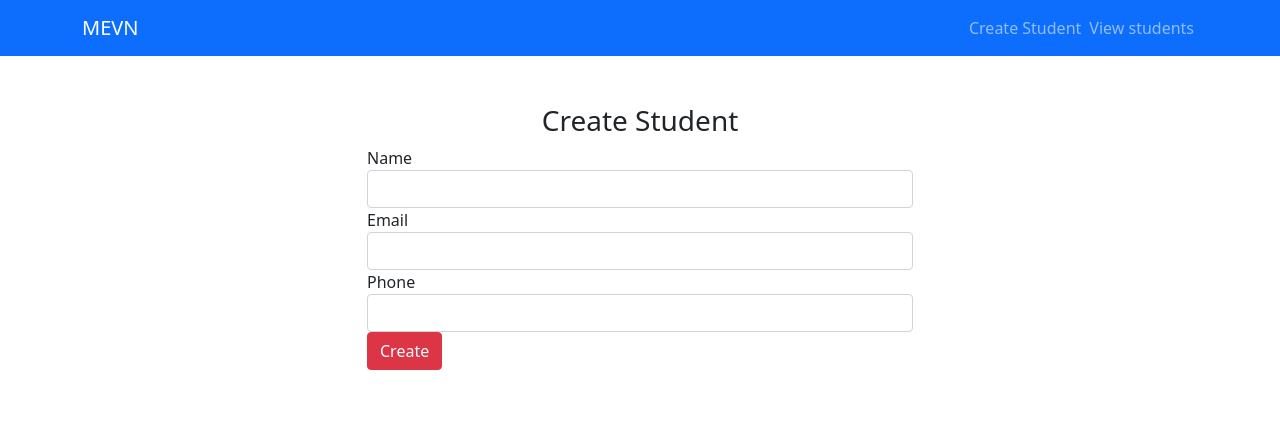
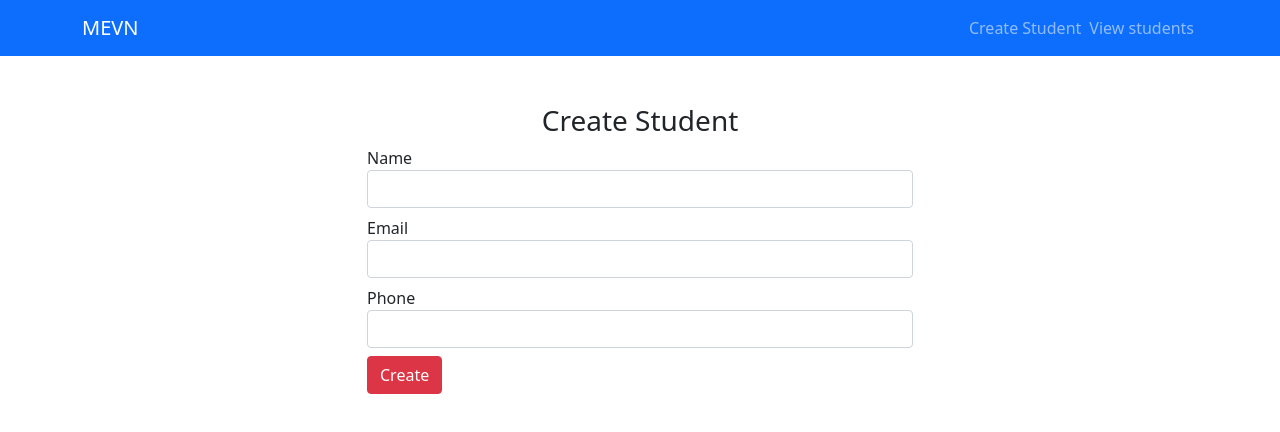
Before and after one commit to Mirkadoi/fnta-crud, a Vue app: page /student in a window 1280 px wide. Shown: the top 432 px of the page. Built offline with nearby package versions, Linux system fonts and the light colour scheme.

Commit message:
Правит редактирование студента

```diff
--- a/src/components/EditComponent.vue
+++ b/src/components/EditComponent.vue
@@ -3,17 +3,9 @@
         <div class="col-md-6">
             <h3 class="text-center">{{ formOptions.headline }}</h3>
             <form @submit.prevent="formOptions.submitEvent">
-                <div class="form-group">
-                    <label>Name</label>
-                    <input type="text" class="form-control" v-model="student.name" required>
-                </div>
-                <div class="form-group">
-                    <label>Email</label>
-                    <input type="email" class="form-control" v-model="student.email" required>
-                </div>
-                <div class="form-group">
-                    <label>Phone</label>
-                    <input type="text" class="form-control" v-model="student.phone" required>
+                <div v-for="field in fields" :key="field.label" class="form-group mb-2">
+                    <label>{{ field.label | capitalize}}</label>
+                    <input v-model="student[field.label]" :type="field.type" class="form-control" required>
                 </div>
                 <div class="form-group">
                     <button class="btn btn-danger btn-block">{{ formOptions.submitName }}</button>
@@ -30,7 +22,12 @@
                     name: '',
                     email: '',
                     phone: ''
-                }
+                },
+                fields: [
+                    { type: 'text', label: 'name'},
+                    { type: 'email', label: 'email'},
+                    { type: 'text', label: 'phone'},
+                ]
             }
         },
         computed: {
@@ -97,6 +94,11 @@
                     console.error(error)
                 }
             }
+        },
+        filters: {
+            capitalize(value) {
+                return value.charAt(0).toUpperCase() + value.slice(1);
+            }
         }
     }
 </script>
```
